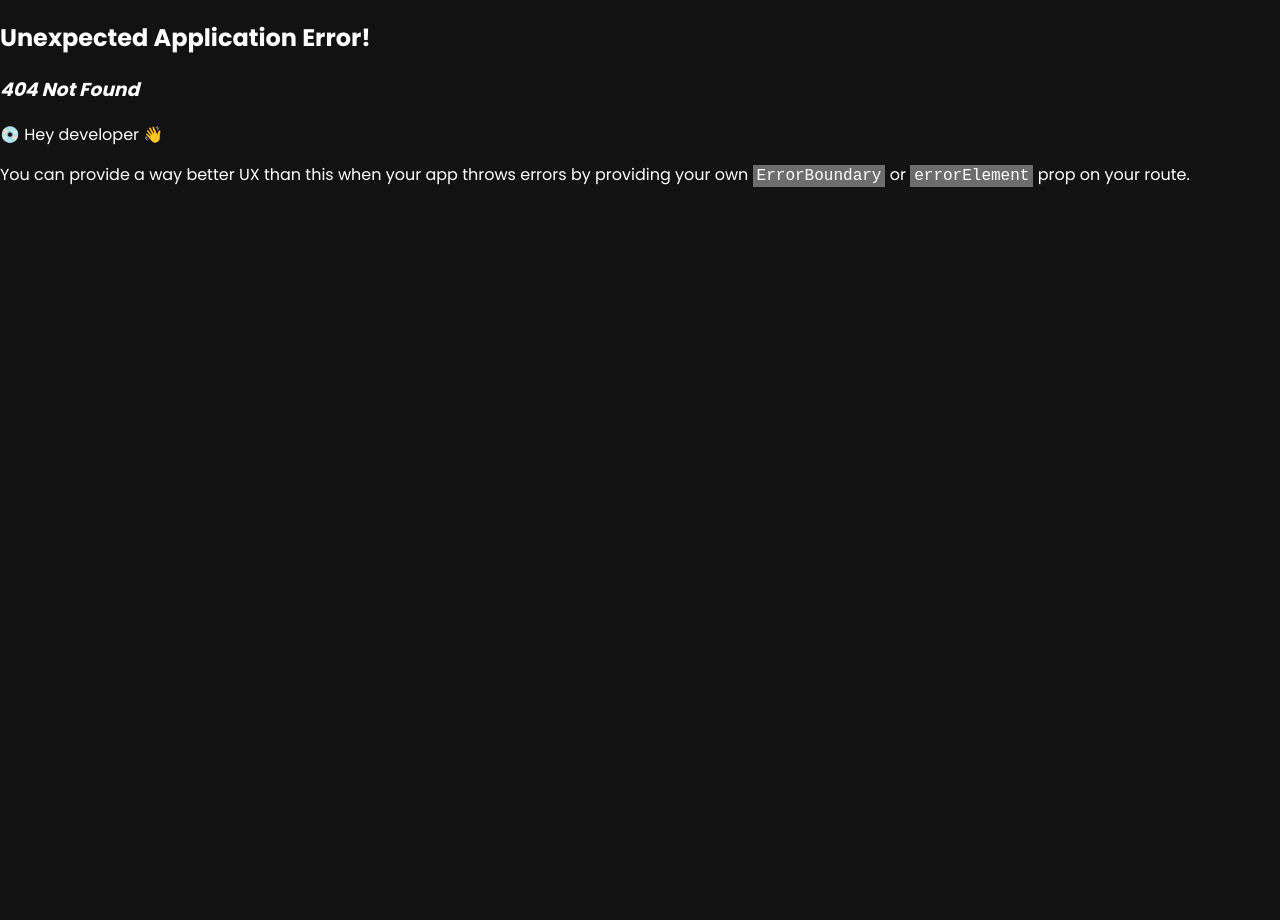
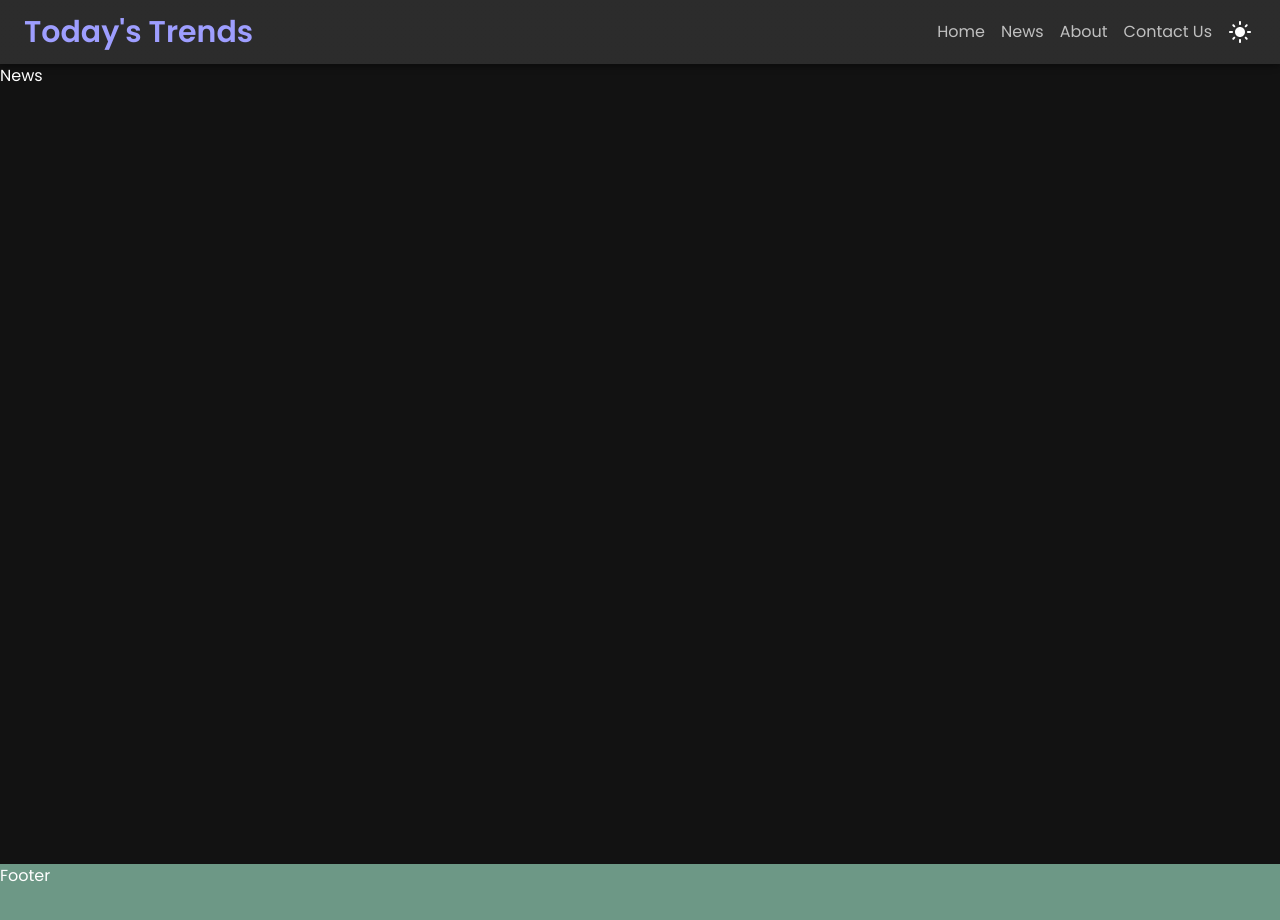
Before and after one commit to prosenjit-singha/todays-trends-v2.0, a React (Create React App) app: page /news in a window 1280 px wide. Before the commit this address had no page. Shown: the top 920 px of the page. Before the commit the page ends 800 px from the top, so only its background shows below. Built offline with nearby package versions, Linux system fonts and the light colour scheme.

Commit message:
Theme toggler added to navbar

```diff
--- a/package.json
+++ b/package.json
@@ -19,6 +19,7 @@
     "react-dom": "^18.2.0",
     "react-router-dom": "^6.4.5",
     "react-scripts": "5.0.1",
+    "swiper": "^8.4.5",
     "typescript": "^4.9.4",
     "web-vitals": "^2.1.4"
   },
--- a/src/App.tsx
+++ b/src/App.tsx
@@ -1,12 +1,13 @@
 import { router } from "./routes/router";
 import { RouterProvider } from "react-router-dom";
 import { CssBaseline, ThemeProvider } from "@mui/material";
-import { darkMode } from "./styles/theme";
+import { useThemeToggler } from "./context/ThemeToggler";
 
 function App() {
+  const { theme } = useThemeToggler();
   return (
     <>
-      <ThemeProvider theme={darkMode}>
+      <ThemeProvider theme={theme}>
         <CssBaseline enableColorScheme />
         <RouterProvider router={router} />
       </ThemeProvider>
--- a/src/components/Navbar/Navlinks.tsx
+++ b/src/components/Navbar/Navlinks.tsx
@@ -20,7 +20,7 @@ function Navlinks() {
         component="ul"
         direction="row"
         spacing={2}
-        sx={{ listStyle: "none" }}
+        sx={{ listStyle: "none", pl: 0, mr: 1.5 }}
       >
         <li>
           {" "}
--- a/src/components/Navbar/index.tsx
+++ b/src/components/Navbar/index.tsx
@@ -1,10 +1,25 @@
-import { AppBar, Toolbar, Button } from "@mui/material";
+import {
+  AppBar,
+  Toolbar,
+  Button,
+  IconButton,
+  lighten,
+  Tooltip,
+} from "@mui/material";
 import Navlinks from "./Navlinks";
 import Logo from "../Logo";
+import DarkModeIcon from "@mui/icons-material/DarkMode";
+import LightModeIcon from "@mui/icons-material/LightMode";
+import { useThemeToggler } from "../../context/ThemeToggler";
 
 function Navbar() {
+  const { theme, toggleTheme } = useThemeToggler();
   return (
-    <AppBar>
+    <AppBar
+      sx={{
+        bgcolor: (props) => lighten(props.palette.background.paper, 0.025),
+      }}
+    >
       <Toolbar
         sx={{
           display: "flex",
@@ -16,8 +31,19 @@ function Navbar() {
             marginRight: "auto",
           }}
         />
+
         {/* Nav Links */}
         <Navlinks />
+        {/* Theme Toggler */}
+        <Tooltip title="Toggle Theme" describeChild>
+          <IconButton onClick={toggleTheme} sx={{ p: 0.5 }}>
+            {theme.palette.mode === "dark" ? (
+              <LightModeIcon />
+            ) : (
+              <DarkModeIcon />
+            )}
+          </IconButton>
+        </Tooltip>
         {/* Menu button */}
         <Button
           sx={{
--- a/src/context/ThemeToggler/index.tsx
+++ b/src/context/ThemeToggler/index.tsx
@@ -1,19 +1,38 @@
 import { useState } from "react";
-import { createContext } from "react";
-import { ThemeOptions } from "@mui/material";
-
-const ThemeTogglerContext = createContext<ThemeOptions | null>(
-  {} as ThemeOptions
-);
+import { createContext, useContext } from "react";
+import { Theme } from "@mui/material";
+import { darkMode, lightMode } from "./theme";
 
 type PropsType = {
   children: React.ReactNode;
 };
 
+type ValueType = {
+  theme: Theme;
+  toggleTheme: () => void;
+};
+
+const ThemeTogglerContext = createContext<ValueType>({
+  theme: darkMode,
+  toggleTheme: () => {},
+});
+
 export const ThemeTogglerProvider = ({ children }: PropsType) => {
-  const [theme, setTheme] = useState();
+  const [theme, setTheme] = useState(darkMode);
+
+  function toggleTheme(callback?: () => void) {
+    if (theme.palette.mode === "dark") setTheme(lightMode);
+    else setTheme(darkMode);
+    if (typeof callback === "function") callback();
+  }
 
   return (
-    <ThemeTogglerContext.Provider value={null}> </ThemeTogglerContext.Provider>
+    <ThemeTogglerContext.Provider value={{ theme, toggleTheme }}>
+      {""}
+      {children}
+      {""}
+    </ThemeTogglerContext.Provider>
   );
 };
+
+export const useThemeToggler = () => useContext(ThemeTogglerContext);
--- /dev/null
+++ b/src/context/ThemeToggler/theme/common.styles.ts
@@ -0,0 +1,29 @@
+import { ThemeOptions, Zoom } from "@mui/material";
+
+export const commonStyles: ThemeOptions = {
+  shape: {
+    borderRadius: 0,
+  },
+  components: {
+    MuiButtonBase: {
+      defaultProps: {
+        disableRipple: true,
+      },
+    },
+    MuiTooltip: {
+      defaultProps: {
+        arrow: true,
+        enterDelay: 500,
+        TransitionComponent: Zoom,
+      },
+      styleOverrides: {
+        tooltip: {
+          borderRadius: 2.5,
+        },
+      },
+    },
+  },
+  typography: {
+    fontFamily: '"Poppins", "Roboto","Helvetica","Arial",sans-serif',
+  },
+};
--- a/src/context/ThemeToggler/theme/dark.ts
+++ b/src/context/ThemeToggler/theme/dark.ts
@@ -1,7 +1,9 @@
 import { createTheme } from "@mui/material";
+import { commonStyles } from "./common.styles";
 
 export const darkMode = createTheme({
   palette: {
     mode: "dark",
   },
+  ...commonStyles,
 });
--- a/src/context/ThemeToggler/theme/light.ts
+++ b/src/context/ThemeToggler/theme/light.ts
@@ -1,7 +1,9 @@
 import { createTheme } from "@mui/material";
+import { commonStyles } from "./common.styles";
 
 export const lightMode = createTheme({
   palette: {
     mode: "light",
   },
+  ...commonStyles,
 });
--- a/src/index.tsx
+++ b/src/index.tsx
@@ -1,12 +1,15 @@
 import React from "react";
 import ReactDOM from "react-dom/client";
 import App from "./App";
+import { ThemeTogglerProvider } from "./context/ThemeToggler";
 
 const root = ReactDOM.createRoot(
   document.getElementById("root") as HTMLElement
 );
 root.render(
   <React.StrictMode>
-    <App />
+    <ThemeTogglerProvider>
+      <App />
+    </ThemeTogglerProvider>
   </React.StrictMode>
 );
--- /dev/null
+++ b/src/pages/News/index.tsx
@@ -0,0 +1,7 @@
+import { Main } from "../../components/styled/containers";
+
+function News() {
+  return <Main>News</Main>;
+}
+
+export default News;
--- /dev/null
+++ b/src/pages/PageNotFound/index.tsx
@@ -0,0 +1,7 @@
+import { Main } from "../../components/styled/containers";
+
+function PageNotFound() {
+  return <Main>PageNotFound</Main>;
+}
+
+export default PageNotFound;
```
Also changed, not shown: src/routes/router.tsx (+10 -0 lines), 1 other file (tests, documents, lock files or other folders).
